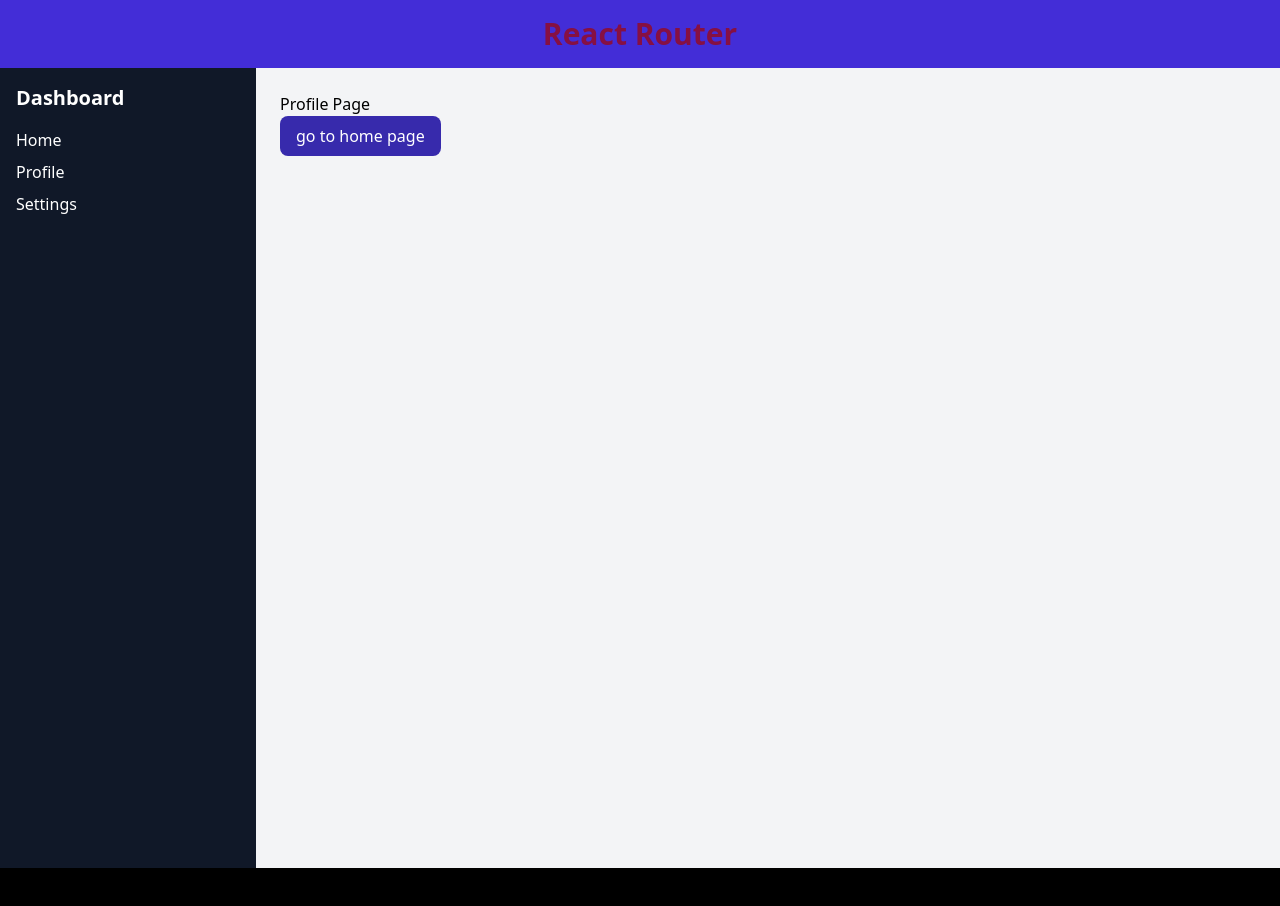
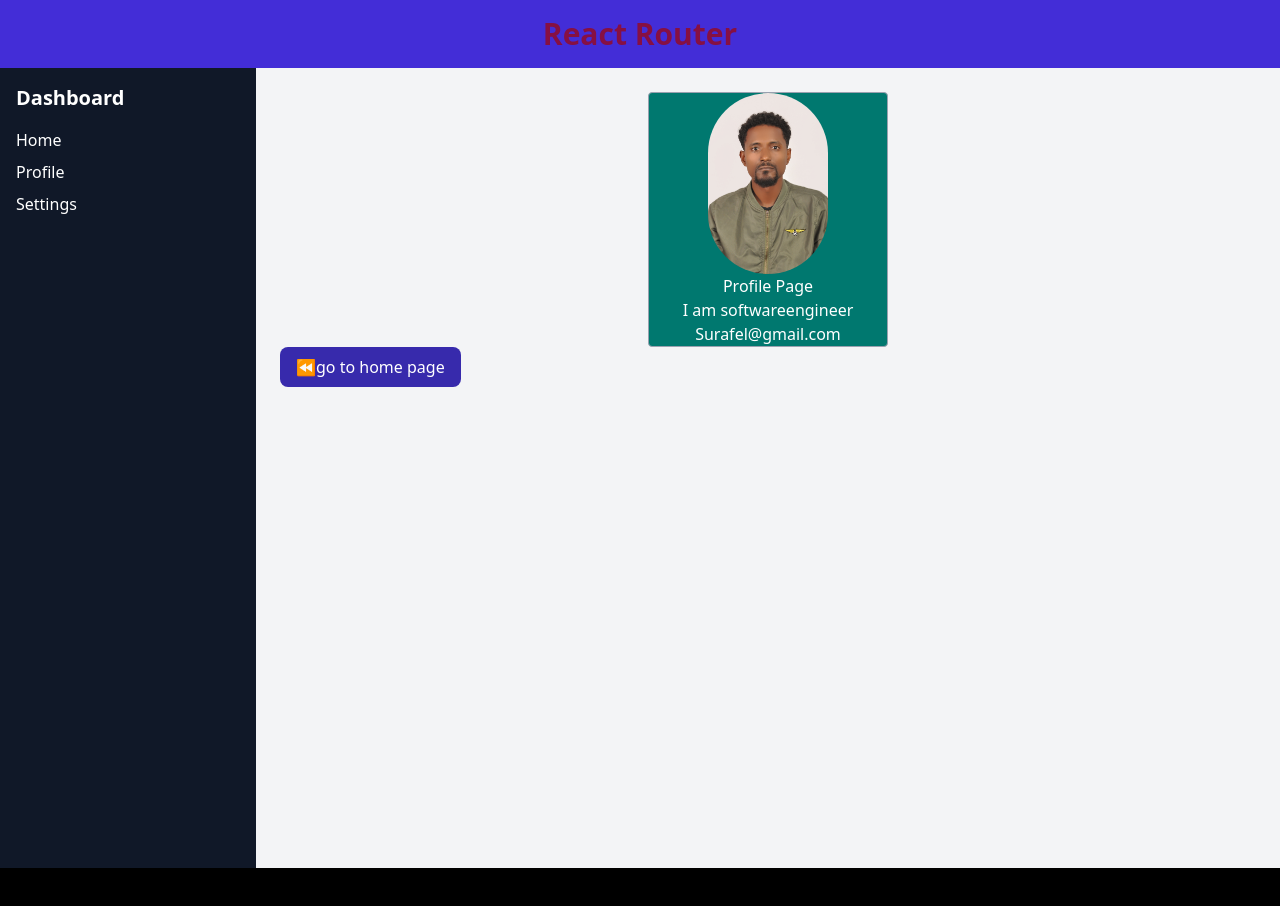
Before and after one commit to abyssiniatech/react-vite-typescript, a React (Vite) app: page /dashboard/profile in a window 1280 px wide. Shown: the top 906 px of the page. Built offline with nearby package versions, Linux system fonts and the light colour scheme.

Commit message:
simple react router project

```diff
--- a/src/layouts/DashboardLayout.tsx
+++ b/src/layouts/DashboardLayout.tsx
@@ -14,7 +14,7 @@
 
       <main className="flex-1 p-6 bg-gray-100">
         <Outlet />
-       <NavLink to ="/"> <button className="bg-indigo-800 rounded-lg text-white px-4 py-2">go to home page</button></NavLink>
+       <NavLink to ="/" className="flex-col justify-between items-center"> <button className="bg-indigo-800 rounded-lg text-white  px-4 py-2 flex justify-center items-center">⏪go to home page</button></NavLink>
       </main>
     </div>
   );
--- a/src/pages/Dashboard/DashboardHome.tsx
+++ b/src/pages/Dashboard/DashboardHome.tsx
@@ -5,4 +5,5 @@
 // Profile.tsx
 
 
+
 // Settings.tsx
--- a/src/pages/Dashboard/Profile.tsx
+++ b/src/pages/Dashboard/Profile.tsx
@@ -1,2 +1,14 @@
-const Profile = () => <h1>Profile Page</h1>;
+import img from "./surafel.JPG";
+
+const Profile = () => {
+  return (
+    <div className="w-60 bg-teal-700  text-white flex-col m-auto justify-center items-center flex border border-gray-400 rounded">
+      <img src={img} alt="Profile" className="w-30 list-image-none rounded-full" />
+      <h1>Profile Page</h1>
+      <p>I am  softwareengineer</p>
+      <p>Surafel@gmail.com</p>
+    </div>
+  );
+};
+
 export default Profile;
```
Also changed, not shown: src/pages/Dashboard/surafel.JPG (added).
